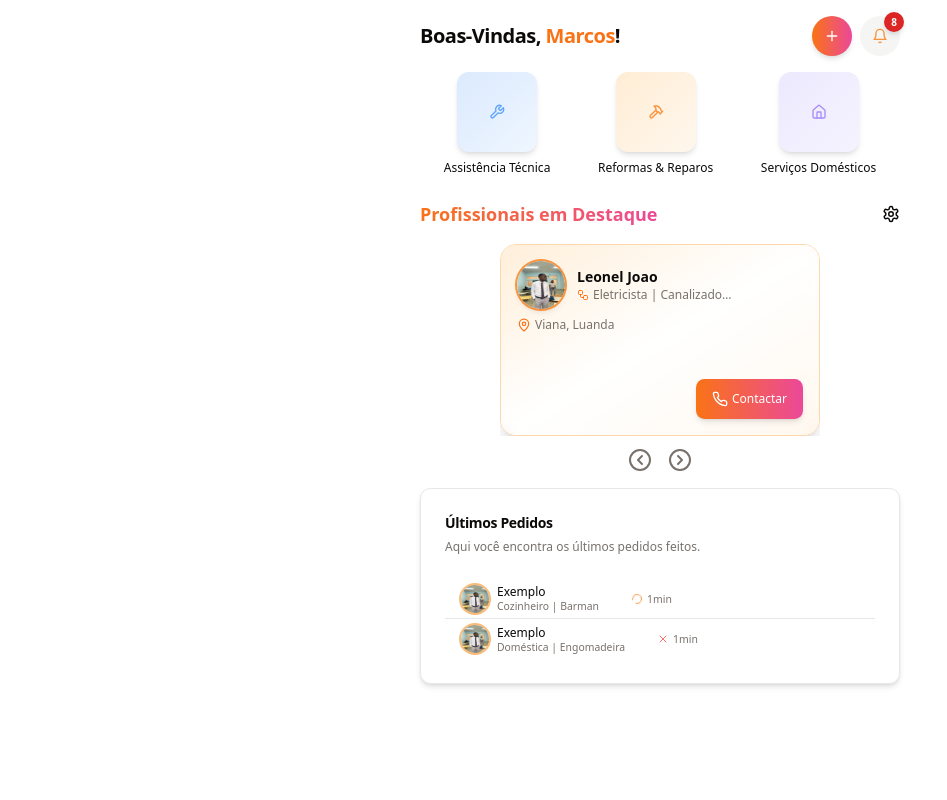
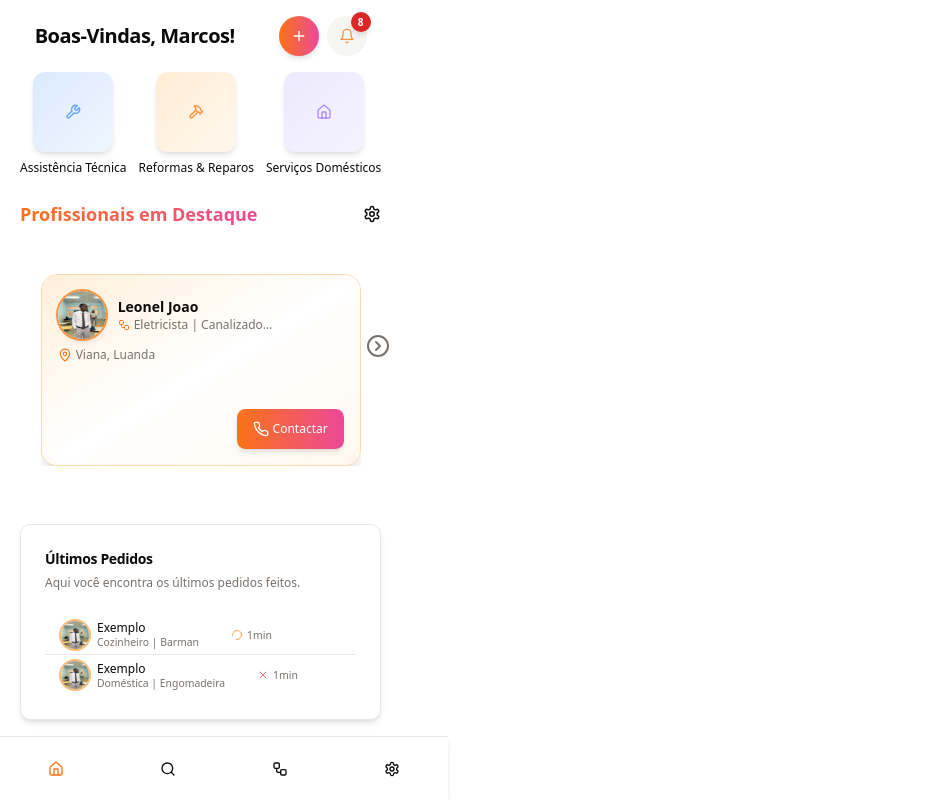
Before and after one commit to Gabriel092005/Liberal, a React (Vite) app: page / in a window 1280 px wide. Shown: the whole page, without its empty margins (0-947 px from the left). Built offline with nearby package versions, Linux system fonts and the light colour scheme.

Commit message:
correcoes

```diff
--- a/src/pages/app/dashboard-admin/sidebar/home.tsx
+++ b/src/pages/app/dashboard-admin/sidebar/home.tsx
@@ -41,6 +41,8 @@ import { Dialog, DialogContent, DialogTrigger } from "@/components/ui/dialog";
 
 export function Home() {
   const [query, setQuery] = useState("");
+  const [index, setIndex] = useState(0);
+
   const cards = [
     {
       name: "Leonel Joao",
@@ -55,26 +57,28 @@ export function Home() {
       Location: "Viana, Luanda",
     },
   ];
-  const [index, setIndex] = useState(0);
 
   const next = () => setIndex((prev) => (prev + 1) % cards.length);
   const prev = () =>
     setIndex((prev) => (prev - 1 + cards.length) % cards.length);
 
   return (
+    <div className=" flex flex-col h-screen  left-1 fixed overflow-hidden bg-background text-foreground">
+      {/* CONTEÚDO */}
       <motion.div
-      className="flex h-screen bg-background text-foreground"
+        className="flex flex-col flex-1 px-4 py-4 gap-4 items-center justify-center pb-20"
         initial={{ x: "-100%", opacity: 0 }}
         animate={{ x: 0, opacity: 1 }}
         transition={{ duration: 0.5, ease: "easeOut" }}
       >
-      <div className="flex flex-col w-full max-w-lg mx-auto p-4 gap-4">
         {/* HEADER */}
-        <header>
-          <div className="flex items-center justify-between">
+        <header className="w-full flex justify-center items-center gap-44">
+          <div className="flex items-center gap-11 justify-between">
+              <div>
                  <h1 className="tracking-tight font-bold text-lg sm:text-xl">
-              Boas-Vindas, <span className="text-orange-500">Marcos</span>!
+              Boas-Vindas, Marcos!
             </h1>
+              </div>
 
             <div className="flex gap-2">
               {/* BOTÃO DE CRIAR */}
@@ -152,8 +156,8 @@ export function Home() {
         </header>
 
         {/* CATEGORIAS */}
-        <section className="flex flex-col gap-6">
-          <div className="flex justify-around">
+        <section className="w-full flex flex-col gap-6 items-center justify-center">
+          <div className="flex justify-around w-full gap-3">
             {[
               { icon: Wrench, color: "text-blue-400", bg: "from-blue-100 to-blue-50", label: "Assistência Técnica" },
               { icon: Hammer, color: "text-orange-400", bg: "from-orange-100 to-orange-50", label: "Reformas & Reparos" },
@@ -171,7 +175,7 @@ export function Home() {
             ))}
           </div>
 
-          <div className="flex justify-between items-center">
+          <div className="flex justify-between items-center w-full">
             <span className="text-lg font-bold bg-gradient-to-r from-orange-500 to-pink-500 bg-clip-text text-transparent">
               Profissionais em Destaque
             </span>
@@ -182,7 +186,7 @@ export function Home() {
         </section>
 
         {/* CARDS PROFISSIONAIS */}
-        <section className="flex flex-col items-center gap-3">
+        <section className="flex flex-col items-center gap-3 flex-1 justify-center">
           <div className="relative w-80 h-48 overflow-hidden">
             <AnimatePresence mode="wait">
               <motion.div
@@ -234,22 +238,28 @@ export function Home() {
                 </Card>
               </motion.div>
             </AnimatePresence>
+
           </div>
 
-          <div className="flex gap-4">
-            <ChevronLeftCircle
-              onClick={prev}
-              className="cursor-pointer text-muted-foreground hover:text-orange-500"
-            />
+
+          <div className="flex gap-1 relative bottom-36">
+
                       <ChevronRightCircle
               onClick={next}
-              className="cursor-pointer text-muted-foreground hover:text-orange-500"
+              className="cursor-pointer fixed left-[22.6rem] text-muted-foreground hover:text-orange-500"
             />
+
+             {/* <ChevronLeftCircle
+              onClick={prev}
+              className="cursor-pointer d text-muted-foreground hover:text-orange-500"
+            /> */}
+
+
           </div>
         </section>
 
         {/* ÚLTIMOS PEDIDOS */}
-        <section>
+        <section className="w-full">
           <Card className="shadow-md">
             <CardHeader>
               <CardTitle className="text-sm">Últimos Pedidos</CardTitle>
@@ -296,7 +306,23 @@ export function Home() {
             </CardContent>
           </Card>
         </section>
+      </motion.div>
+
+      {/* NAV BOTTOM FIXA */}
+      <nav className="fixed bottom-0 left-0 w-full max-w-md mx-auto bg-background border-t shadow-md flex justify-around items-center h-16">
+        <Button variant="ghost" size="icon">
+          <House className="text-orange-500" />
+        </Button>
+        <Button variant="ghost" size="icon">
+          <Search />
+        </Button>
+        <Button variant="ghost" size="icon">
+          <Workflow />
+        </Button>
+        <Button variant="ghost" size="icon">
+          <Settings />
+        </Button>
+      </nav>
     </div>
-    </motion.div>
   );
 }
```
Lines whose indentation alone changed are shown as unchanged.
